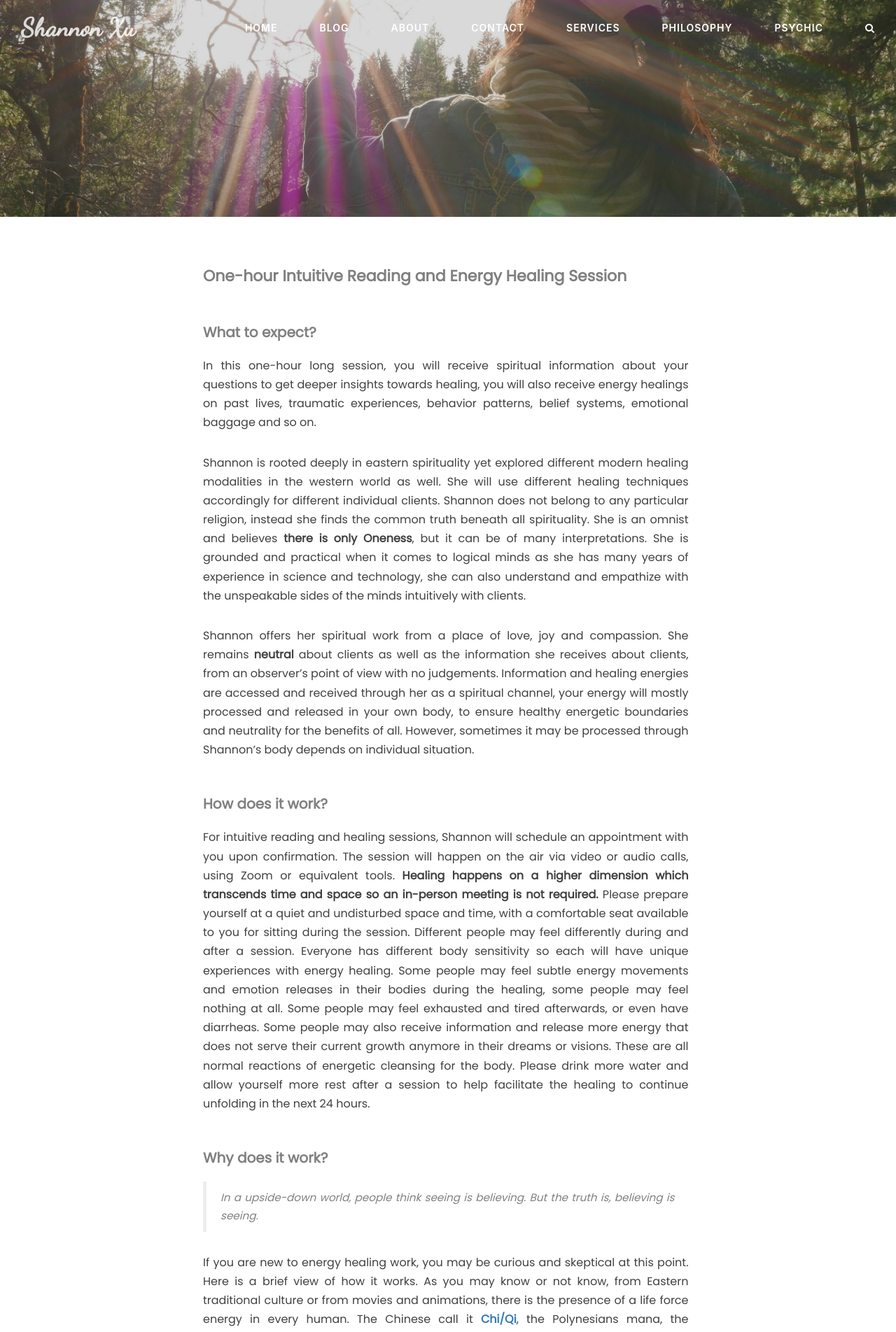
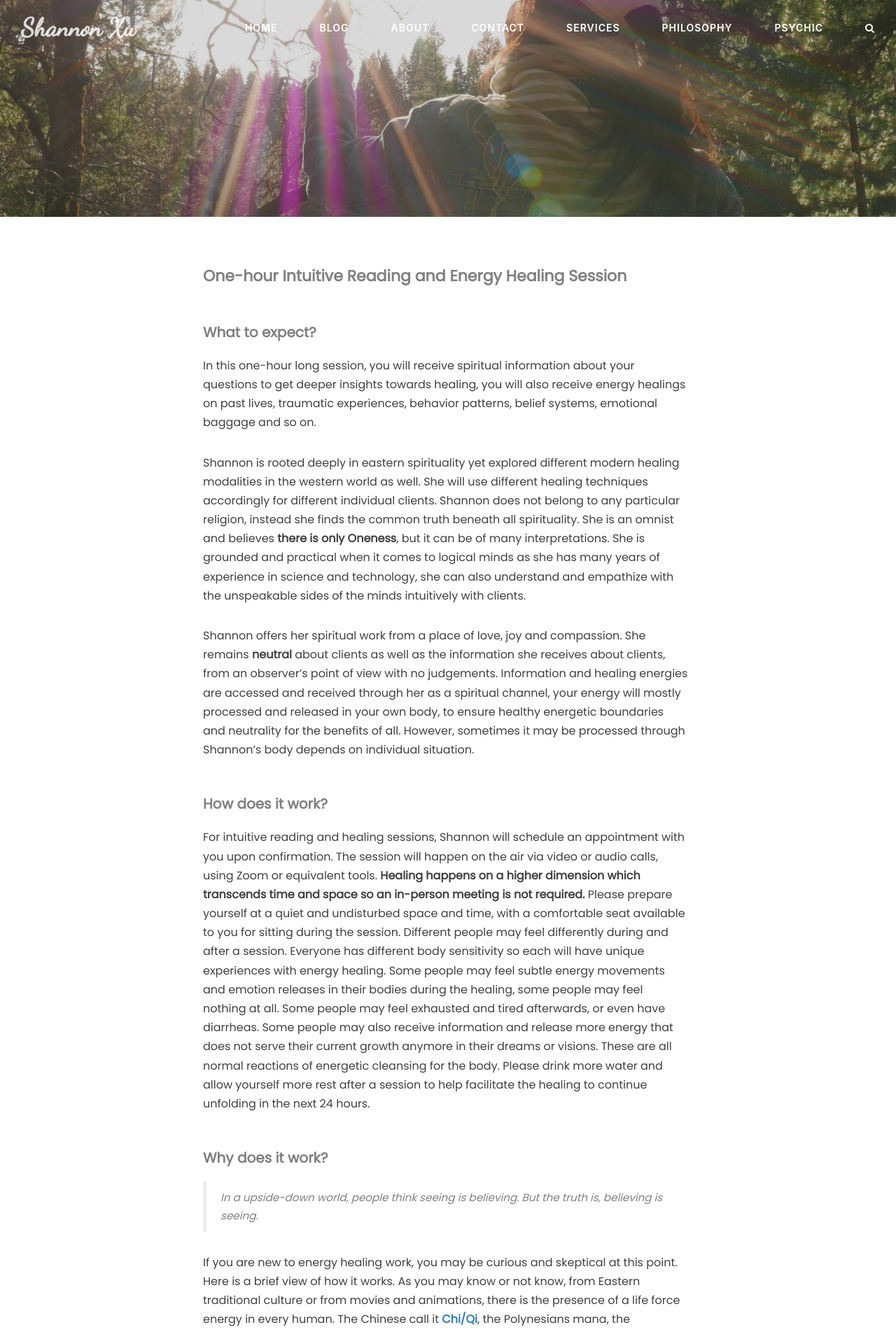
Before and after one commit to psychicdev1111/psychicdev1111.github.io, a Jekyll site: the page built from services/whattoexpect.html, in a window 1280 px wide. Shown: the top 1904 px of the page at 70% size. Built offline with Jekyll 4.4.1, drawn with Linux system fonts in a browser that asks for light colours; nearby versions of some CDN libraries; comment, search, counter and statistics services are not loaded.

Commit message:
minor fix on text style

```diff
--- a/services/whattoexpect.html
+++ b/services/whattoexpect.html
@@ -7,7 +7,7 @@
 ---
 
 <div class="container">
-    <div class="col-lg-8 col-lg-offset-2 col-md-10 col-md-offset-1 text-justify">
+    <div class="col-lg-8 col-lg-offset-2 col-md-10 col-md-offset-1">
         <div class="post-container">
             {% capture home_content %}{% include home/whattoexpect.md %}{% endcapture %}
             {{ home_content | markdownify }}
```
